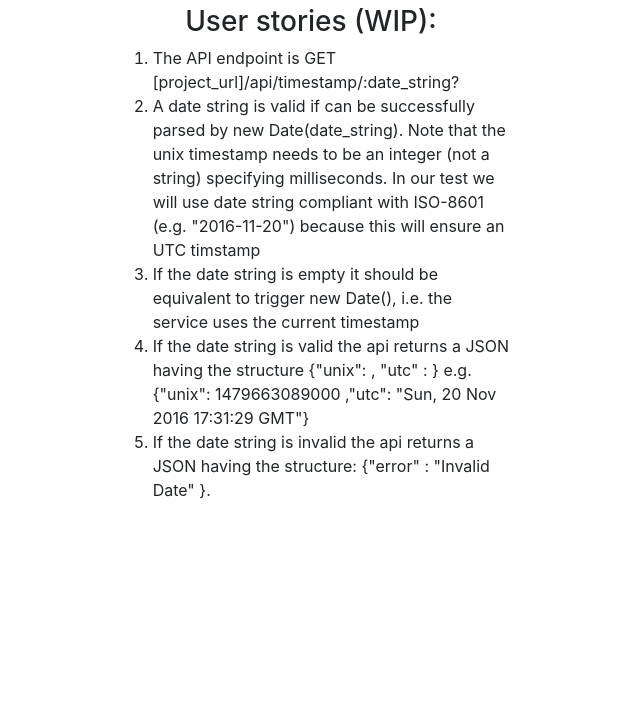
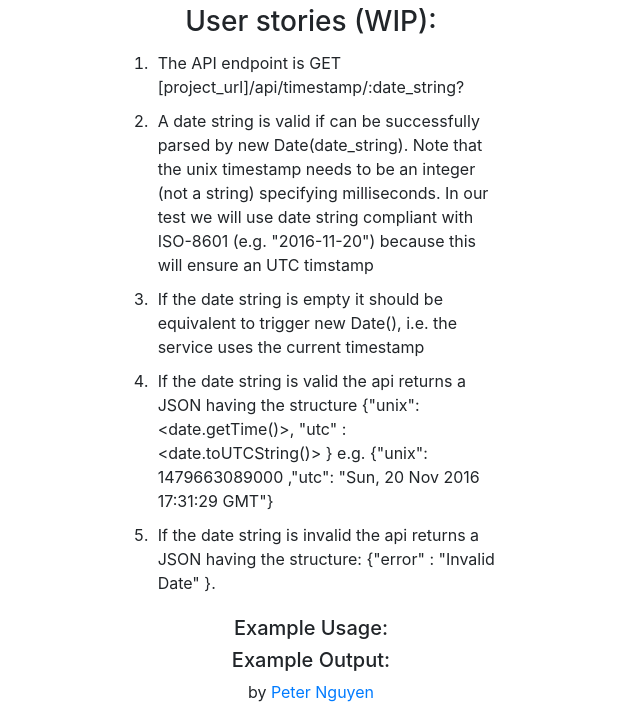
Before and after one commit to petercrackthecode/FCC_TimestampMicroservice, a plain HTML site: page static/index.html in a window 1280 px wide. Shown: the part 80-800 px from the top of the page, without its empty margins (329-969 px from the left). Drawn offline with nearby package versions, Linux system fonts and the light colour scheme.

Commit message:
completed basic website skeleton.

```diff
--- a/static/index.html
+++ b/static/index.html
@@ -16,13 +16,16 @@
                 </li>
                 <li>If the date string is empty it should be equivalent to trigger <span>new Date(), i.e. the service uses the current timestamp</span></li>
                 <li>If the date string is valid the api returns a JSON having the structure
-                    <span>{"unix": <date.getTime()>, "utc" : <date.toUTCString()> }</span>
+                    <span>{"unix": &#60;date.getTime()&#62;, "utc" : &#60;date.toUTCString()&#62; }</span>
                     e.g. <span>{"unix": 1479663089000 ,"utc": "Sun, 20 Nov 2016 17:31:29 GMT"}</span>
                 </li>
                 <li>If the date string is invalid the api returns a JSON having the structure:
                     <span>{"error" : "Invalid Date" }.</span>
                 </li>
             </ol>
+            <h5>Example Usage:</h5>
+            <h5>Example Output:</h5>
+            <p>by <a href='https://petercrackthecode.github.io/portfolioPeter'>Peter Nguyen</a></p>
         </div>
     </body>
 </html>
--- a/static/style/main.css
+++ b/static/style/main.css
@@ -1,4 +1,8 @@
-h2, h3 {
+h2, h3, h5, p {
     display: block;
     text-align: center;
 }
+
+li {
+    padding: 5px;
+}
```
Also changed, not shown: 1 other file.
